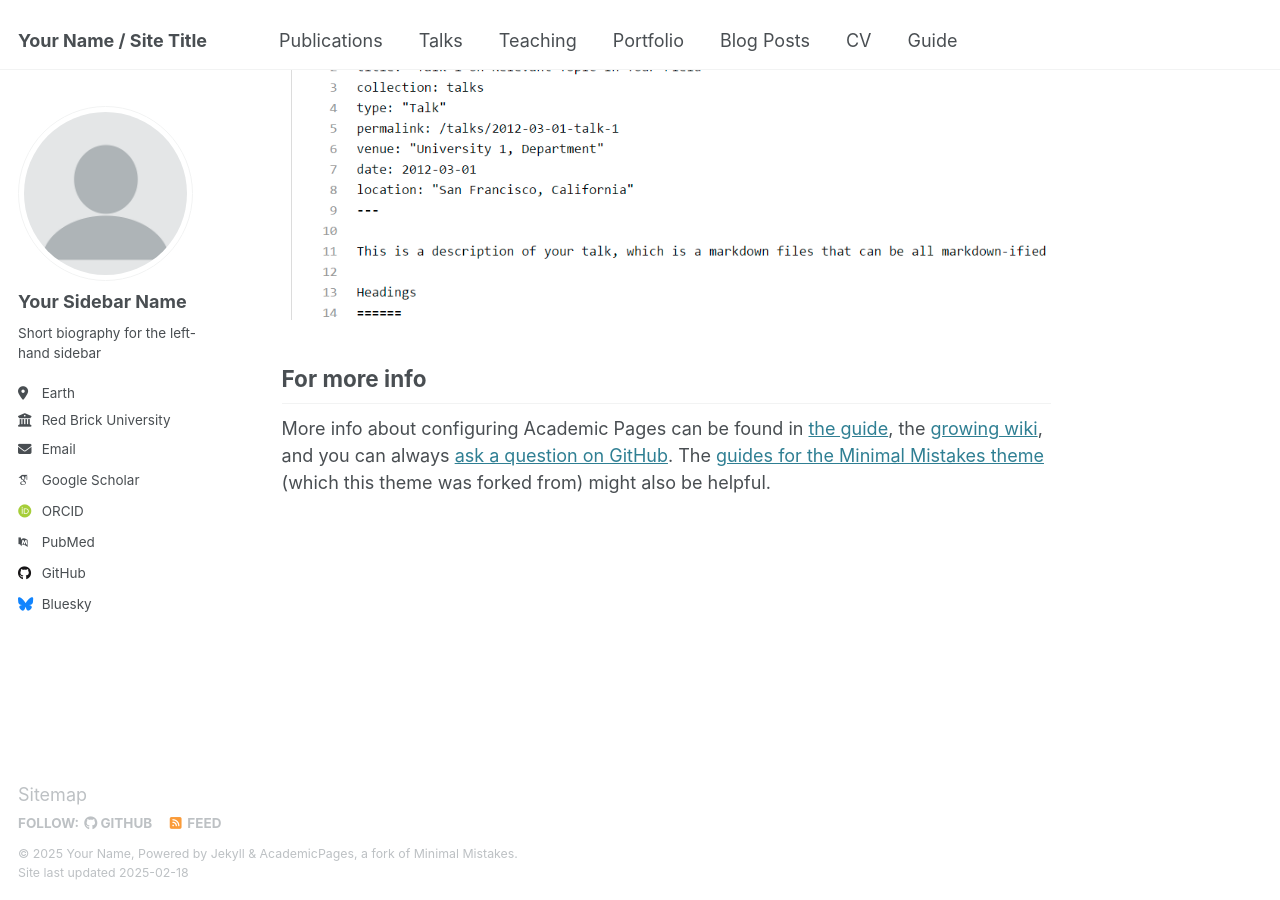
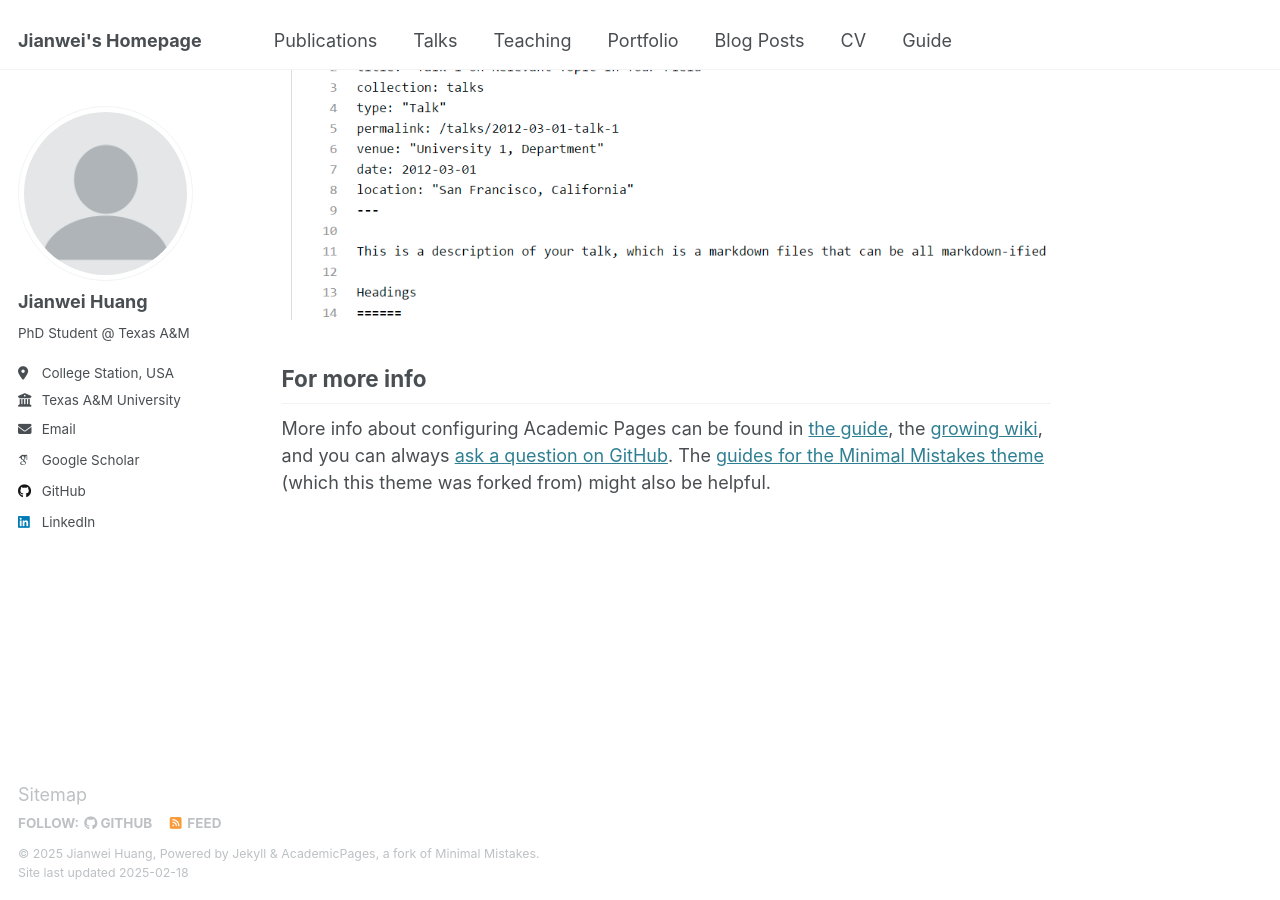
Before and after one commit to cl0udz/me, a Jekyll site: the page built from _pages/about.md, in a window 1280 px wide and 900 px high, scrolled down 2642 px. Built offline with Jekyll 4.4.1, drawn with Linux system fonts in a browser that asks for light colours; some web fonts are replaced.

Commit message:
fix config and remove files

```diff
--- a/_config.yml
+++ b/_config.yml
@@ -9,13 +9,13 @@
 # Basic Site Settings
 locale                   : "en-US"
 site_theme               : "default"
-title                    : "Your Name / Site Title"
+title                    : "Jianwei's Homepage"
 title_separator          : "-"
-name                     : &name "Your Name"
+name                     : &name "Jianwei Huang"
 description              : &description "personal description"
-url                      : https://academicpages.github.io # the base hostname & protocol for your site e.g. "https://[your GitHub username].github.io"
+url                      : https://jianwei.me # the base hostname & protocol for your site e.g. "https://[your GitHub username].github.io"
 baseurl                  : "" # the subpath of your site, e.g. "/blog"
-repository               : "academicpages/academicpages.github.io"
+repository               : "cl0udz/me"
 
 # Site Author - The following control what appear as part of the author content on the side bar.
 #               If a field is blank the icon and link will not appear, otherwise it will be shown.
@@ -23,21 +23,21 @@ repository               : "academicpages/academicpages.github.io"
 author:
   # Biographic information
   avatar           : "profile.png"
-  name             : "Your Sidebar Name"
+  name             : "Jianwei Huang"
   pronouns         : # example: "she/her"
-  bio              : "Short biography for the left-hand sidebar"
-  location         : "Earth"
-  employer         : "Red Brick University"
+  bio              : "PhD Student @ Texas A&M"
+  location         : "College Station, USA"
+  employer         : "Texas A&M University"
   uri              : # URL
-  email            : "none@example.org"
+  email            : "jwhuang@tamu.edu"
 
   # Academic websites
   arxiv            : # URL - Update with the correct link to your profile
-  googlescholar    : "https://scholar.google.com/citations?user=PS_CX0AAAAAJ"
+  googlescholar    : "https://scholar.google.com/citations?user=SsyfuP4AAAAJ"
   impactstory      : # URL
-  orcid            : "http://orcid.org/yourorcidurl"
+  # orcid            : "https://orcid.org/0009-0008-3950-0500"
   semantic         : # URL
-  pubmed           : "https://www.ncbi.nlm.nih.gov/pubmed/?term=john+snow"
+  # pubmed           : "https://www.ncbi.nlm.nih.gov/pubmed/?term=john+snow"
   researchgate     : # URL
   scopus           : # URL
 
@@ -45,12 +45,12 @@ author:
   bitbucket        : # Username - Update with your username on the site
   codepen          : # Username
   dribbble         : # Username
-  github           : "academicpages"
+  github           : "cl0udz"
   kaggle           : # Username
   stackoverflow    : # User number or user number and name (i.e., use "1" or "1/jeff-atwood")
 
   # Social media
-  bluesky          : "bsky.app" # Replace this with you Bluesky username
+  # bluesky          : "bsky.app" # Replace this with you Bluesky username
   facebook         : # Username
   flickr           : # Username
   foursquare       : # Username
@@ -59,7 +59,7 @@ author:
   keybase          : # Username
   instagram        : # Username
   lastfm           : # Username
-  linkedin         : # Username
+  linkedin         : jianwei-huang-1897b7178
   mastodon         : # URL
   medium           : # URL
   pinterest        : # Username
```
Also changed, not shown: 6 other files.
